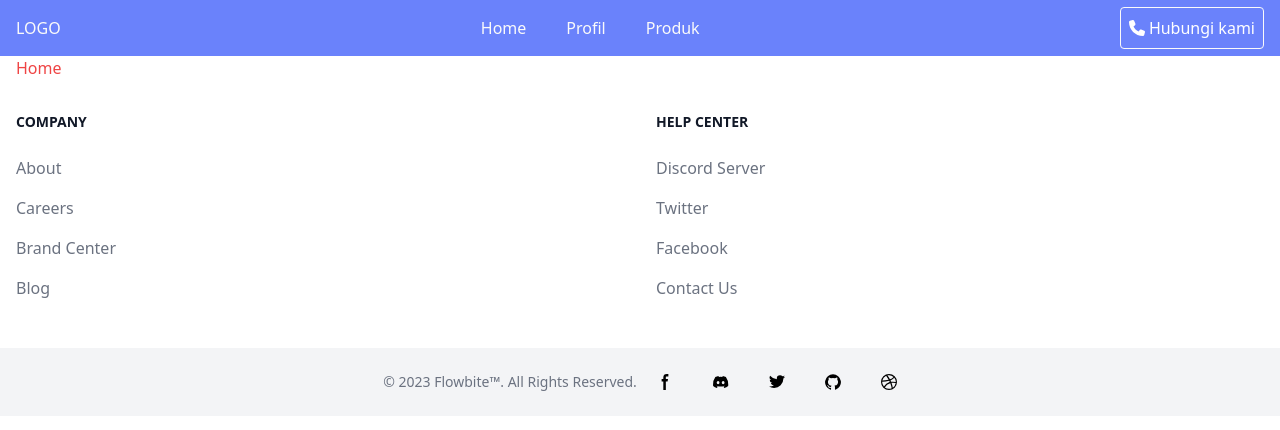
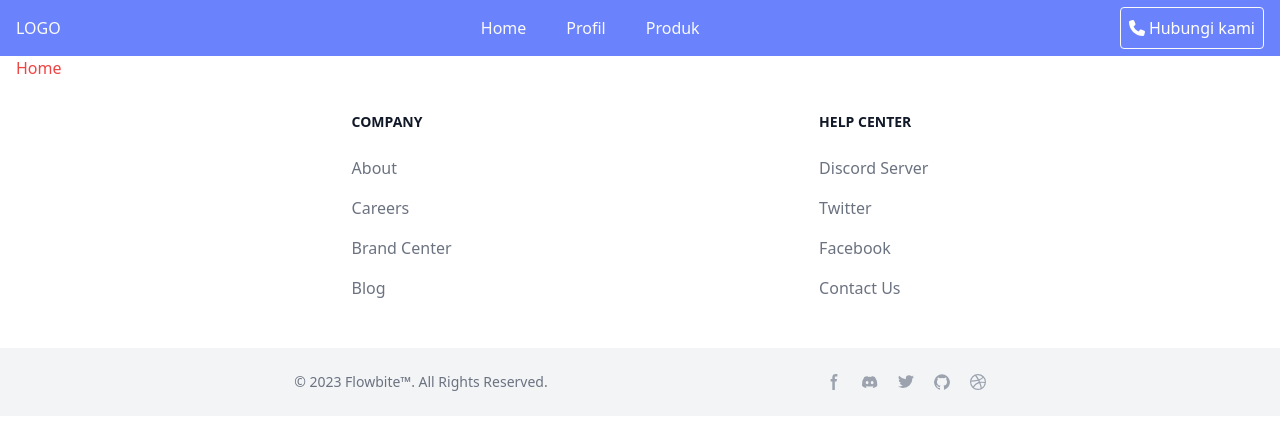
Before and after one commit to Munawir76/req-surveyor-fe, a React (Vite) app: page / in a window 1280 px wide. Shown: the top 430 px of the page. Built offline with nearby package versions, Linux system fonts and the light colour scheme.

Commit message:
change footer

```diff
--- a/src/assets/icon/icon-footer.jsx
+++ b/src/assets/icon/icon-footer.jsx
@@ -10,7 +10,6 @@ const iconFooter = () => {
     },
     {
       path: 'M20 1.892a8.178 8.178 0 0 1-2.355.635 4.074 4.074 0 0 0 1.8-2.235 8.344 8.344 0 0 1-2.605.98A4.13 4.13 0 0 0 13.85 0a4.068 4.068 0 0 0-4.1 4.038 4 4 0 0 0 .105.919A11.705 11.705 0 0 1 1.4.734a4.006 4.006 0 0 0 1.268 5.392 4.165 4.165 0 0 1-1.859-.5v.05A4.057 4.057 0 0 0 4.1 9.635a4.19 4.19 0 0 1-1.856.07 4.108 4.108 0 0 0 3.831 2.807A8.36 8.36 0 0 1 0 14.184 11.732 11.732 0 0 0 6.291 16 11.502 11.502 0 0 0 17.964 4.5c0-.177 0-.35-.012-.523A8.143 8.143 0 0 0 20 1.892Z',
-
       viewBox: '0 0 20 17',
     },
     {
--- a/src/components/Footer.jsx
+++ b/src/components/Footer.jsx
@@ -7,9 +7,8 @@ function Footer() {
   const icons = iconFooter();
 
   return (
-    <div class="bg-white dark:bg-gray-900">
-      <div class="mx-auto w-full max-w-screen-xl lg:w-full">
-        <div class="grid grid-cols-2 gap-8 px-4 py-6 lg:py-8 md:grid-cols-2">
+    <div class="bg-white dark:bg-gray-900 mx-auto position-bottom">
+      <div class="grid grid-cols-2 gap-8 px-4 py-6 lg:py-8 md:grid-cols-2 lg:flex md:flex md:justify-evenly lg:justify-evenly">
         {items.map(item => {
           return (
             <div>
@@ -20,7 +19,7 @@ function Footer() {
                 {item.child.map(item => {
                   return (
                     <li class="mb-4">
-                        <a href="#" class=" hover:underline">
+                      <a href="#" class=" hover:underline hover:text-gray-900 dark:hover:text-white">
                         {item.name}
                       </a>
                     </li>
@@ -31,7 +30,7 @@ function Footer() {
           );
         })}
       </div>
-        <div class="px-4 py-6 bg-gray-100 dark:bg-gray-700 md:flex md:items-center md:justify-center sm:flex sm:justify-center lg:flex lg:justify-center">
+      <div class="px-4 py-6 bg-gray-100 dark:bg-gray-700 md:flex md:items-center md:justify-evenly sm:flex sm:justify-evenly lg:flex lg:justify-evenly">
         <span class="text-sm text-gray-500 dark:text-gray-300 sm:text-center">
           © 2023 <a href="https://flowbite.com/">Flowbite™</a>. All Rights
           Reserved.
@@ -39,11 +38,10 @@ function Footer() {
         <div class="flex mt-4 sm:justify-center md:mt-0 space-x-5 rtl:space-x-reverse">
           {icons.map(item => {
             return (
-                <>
               <a
                 href="#"
-                    class="text-gray-400 hover:text-gray-900 dark:hover:text-white"
-                  ></a>
+                class="text-gray-400 hover:text-gray-900 dark:hover:text-white cursor-pointer"
+              >
                 <svg
                   class="w-4 h-4"
                   aria-hidden="true"
@@ -57,10 +55,9 @@ function Footer() {
                     clip-rule="evenodd"
                   />
                 </svg>
-                </>
+              </a>
             );
           })}
-          </div>
         </div>
       </div>
     </div>
```
Lines whose indentation alone changed are shown as unchanged.
